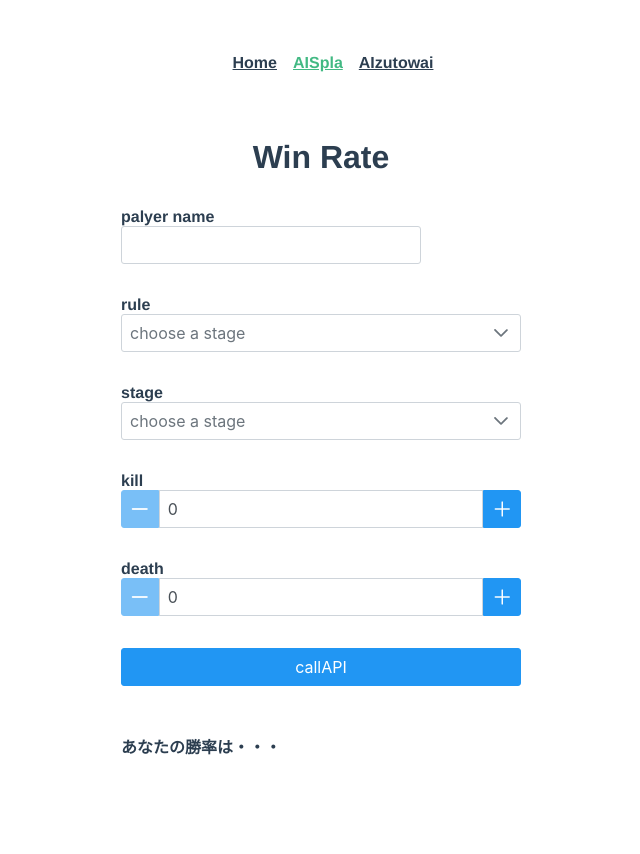
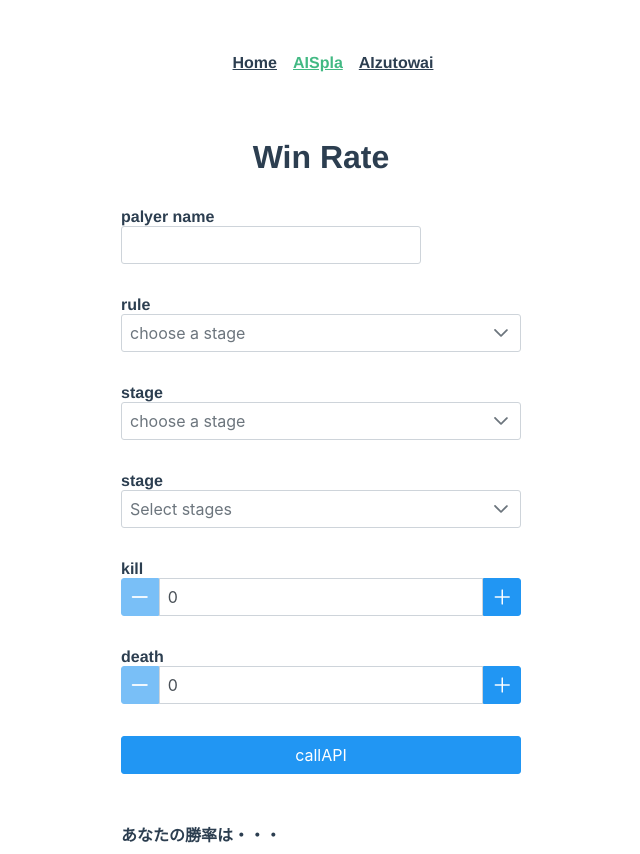
Before and after one commit to gamin27/spla, a Vue app: page /WinningPercentage in a window 1280 px wide. Shown: the whole page, without its empty margins (319-959 px from the left). Before the commit the page ends 800 px from the top, so only its background shows below. Built offline with nearby package versions, Linux system fonts and the light colour scheme.

Commit message:
マルチインプットのデモが動く

```diff
--- a/src/main.ts
+++ b/src/main.ts
@@ -12,6 +12,7 @@ import CascadeSelect from 'primevue/cascadeselect'
 import Dropdown from 'primevue/dropdown'
 import ToastService from 'primevue/toastservice'
 import InputNumber from 'primevue/inputnumber'
+import MultiSelect from 'primevue/multiselect'
 import 'primevue/resources/themes/saga-blue/theme.css' //theme
 import 'primevue/resources/primevue.min.css' //core css
 import 'primeicons/primeicons.css' //icons
@@ -26,4 +27,5 @@ createApp(App)
   .component('CascadeSelect', CascadeSelect)
   .component('Dropdown', Dropdown)
   .component('InputNumber', InputNumber)
+  .component('MultiSelect', MultiSelect)
   .mount('#app')
--- a/src/views/winning/compositions/useFormData.ts
+++ b/src/views/winning/compositions/useFormData.ts
@@ -2,7 +2,7 @@ import { reactive } from 'vue'
 type FormData = {
   playerName: string
   ruleName: string
-  stageName: string
+  stageName: string[]
   killNumber: number | null
   deathNumber: number | null
 }
@@ -13,7 +13,7 @@ const useFormData: UseFormData = () => {
   const formData = reactive<FormData>({
     playerName: '',
     ruleName: '',
-    stageName: '',
+    stageName: [],
     killNumber: 0,
     deathNumber: 0,
   })
--- a/src/views/winning/winning.vue
+++ b/src/views/winning/winning.vue
@@ -24,6 +24,14 @@
         <div class="margin-top-column p-field">
           <label for="stageName">stage</label>
           <Dropdown id="stageName" v-model="stageName" :options="stageInfos" optionLabel="name" placeholder="choose a stage" />
+        </div>
+      </div>
+      <div class="margin-top-column">
+        <div class="p-fluid">
+          <div class="p-field">
+            <label for="killNumber">stage</label>
+            <MultiSelect v-model="selestageNamectedCars" :options="stageInfos" optionLabel="name" placeholder="Select stages" />
+          </div>
         </div>
       </div>
       <div class="margin-top-column">
@@ -78,10 +86,6 @@
 import { defineComponent, ref, toRefs } from 'vue'
 import { gachiRules } from '@/assets/GachiRule'
 import { useStageInfos } from '@/assets/stageInfo'
-import Button from 'primevue/button'
-import InputText from 'primevue/inputtext'
-import Dropdown from 'primevue/dropdown'
-import InputNumber from 'primevue/inputnumber'
 import { useFormData } from '@/views/winning/compositions/useFormData'
 import { useFetchWinning } from '@/views/winning/module/usefetchWinning'
 import { useToast } from 'primevue/usetoast'
@@ -90,10 +94,6 @@ import Toast from 'primevue/toast'
 export default defineComponent({
   name: 'WinningPercentage',
   components: {
-    Button,
-    InputText,
-    Dropdown,
-    InputNumber,
     Toast,
   },
   setup() {
@@ -108,7 +108,7 @@ export default defineComponent({
       // todo: 全ての項目でバリデーションを反映させる
       const errorPoint = ref('')
       console.log('toast')
-      if (formData.playerName === '' || formData.stageName === '' || formData.ruleName === '') {
+      if (formData.playerName === '' || formData.stageName === [] || formData.ruleName === '') {
         if (!formData.playerName) errorPoint.value += 'player name, '
         if (!formData.ruleName) errorPoint.value += 'rule, '
         if (!formData.stageName) errorPoint.value += 'stage, '
```
